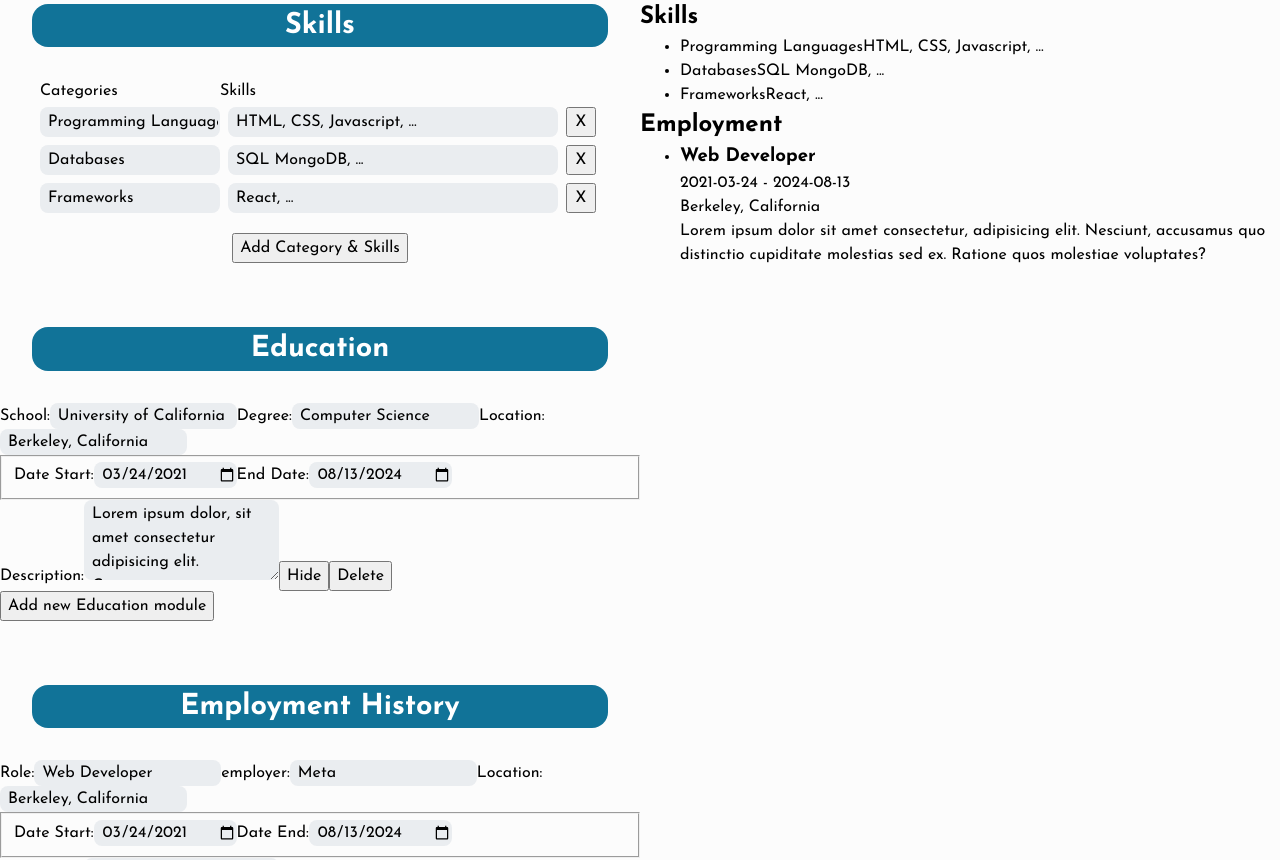
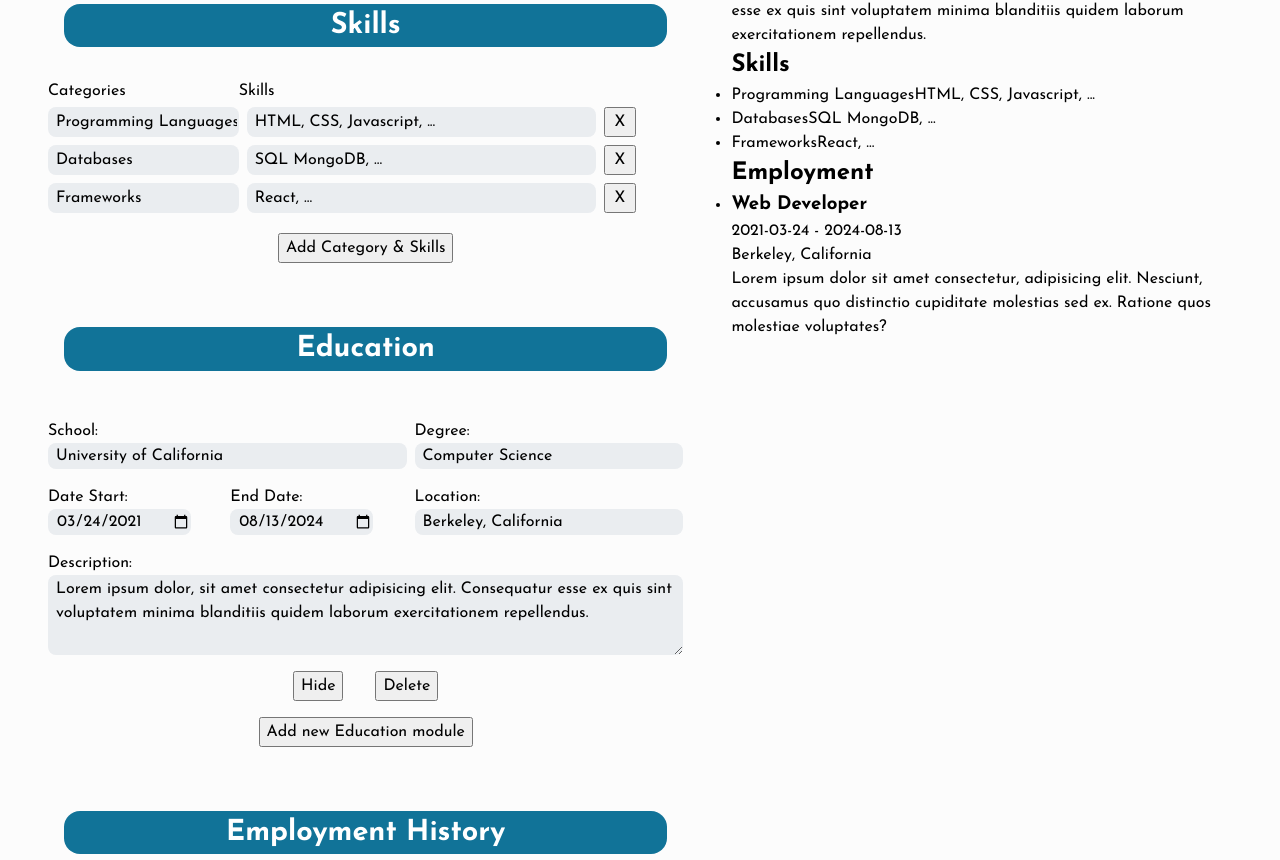
Before and after one commit to Neon-Panda/Project-CV-Application, a React (Vite) app: page / in a window 1280 px wide. Shown: the part 501-1361 px from the top of the page. Built offline with nearby package versions, Linux system fonts and the light colour scheme.

Commit message:
style: finish education section

```diff
--- a/src/components/education-history.jsx
+++ b/src/components/education-history.jsx
@@ -62,9 +62,14 @@ export default function Education({ personalEducation, setPersonalEducation }) {
 
   function createForm(individualEducation, index) {
     return (
-      <form action="" key={index}>
-        <label htmlFor={"school-" + index}>
-          School:
+      <form
+        className="personal-education-employment-form"
+        action=""
+        key={index}
+      >
+        <div className="education-employment-area">
+          <label htmlFor={"school-" + index}></label>
+          <span>School:</span>
           <input
             type="text"
             name="school"
@@ -73,9 +78,10 @@ export default function Education({ personalEducation, setPersonalEducation }) {
             value={individualEducation.school}
             onChange={(event) => changeEducation(event, index)}
           />
-        </label>
-        <label htmlFor={"degree" + index}>
-          Degree:
+        </div>
+        <div className="education-employment-area">
+          <label htmlFor={"degree" + index}></label>
+          <span>Degree:</span>
           <input
             type="text"
             name="degree"
@@ -84,9 +90,38 @@ export default function Education({ personalEducation, setPersonalEducation }) {
             value={individualEducation.degree}
             onChange={(event) => changeEducation(event, index)}
           />
-        </label>
-        <label htmlFor={"location" + index}>
-          Location:
+        </div>
+        <div className="education-employment-area">
+          <fieldset className="education-employment-dates">
+            <div className="date">
+              <label htmlFor={"dateStart" + index}></label>
+              <span>Date Start:</span>
+              <input
+                type="date"
+                name="dateStart"
+                id={"dateStart" + index}
+                placeholder="2021-03-24"
+                value={individualEducation.dateStart}
+                onChange={(event) => changeEducation(event, index)}
+              />
+            </div>
+            <div className="date">
+              <label htmlFor={"dateEnd" + index}></label>
+              <span>End Date:</span>
+              <input
+                type="date"
+                name="dateEnd"
+                id={"dateEnd" + index}
+                placeholder="2024-08-13"
+                value={individualEducation.dateEnd}
+                onChange={(event) => changeEducation(event, index)}
+              />
+            </div>
+          </fieldset>
+        </div>
+        <div className="education-employment-area">
+          <label htmlFor={"location" + index}></label>
+          <span>Location:</span>
           <input
             type="text"
             name="location"
@@ -95,33 +130,10 @@ export default function Education({ personalEducation, setPersonalEducation }) {
             value={individualEducation.location}
             onChange={(event) => changeEducation(event, index)}
           />
-        </label>
-        <fieldset>
-          <label htmlFor={"dateStart" + index}>
-            Date Start:
-            <input
-              type="date"
-              name="dateStart"
-              id={"dateStart" + index}
-              placeholder="2021-03-24"
-              value={individualEducation.dateStart}
-              onChange={(event) => changeEducation(event, index)}
-            />
-          </label>
-          <label htmlFor={"dateEnd" + index}>
-            End Date:
-            <input
-              type="date"
-              name="dateEnd"
-              id={"dateEnd" + index}
-              placeholder="2024-08-13"
-              value={individualEducation.dateEnd}
-              onChange={(event) => changeEducation(event, index)}
-            />
-          </label>
-        </fieldset>
-        <label htmlFor={"description" + index}>
-          Description:
+        </div>
+        <div className="education-employment-area">
+          <label htmlFor={"description" + index}></label>
+          <span>Description:</span>
           <textarea
             type="text"
             name="description"
@@ -130,7 +142,7 @@ export default function Education({ personalEducation, setPersonalEducation }) {
             value={individualEducation.description}
             onChange={(event) => changeEducation(event, index)}
           />
-        </label>
+          <div className="education-employment-btns">
             <button
               type="button"
               data-btn="hide"
@@ -146,15 +158,27 @@ export default function Education({ personalEducation, setPersonalEducation }) {
               {" "}
               Delete
             </button>
+          </div>
+        </div>
       </form>
     );
   }
 
   function collapsedForm(individualEducation, index) {
     return (
-      <h3 key={index}>
-        {individualEducation.school}
+      <h3 className="collapsed-content" key={index}>
+        <p className="collapsed-header">
+          <span>
+            {individualEducation.school} - {individualEducation.degree}
+          </span>
+          <span>
+            {individualEducation.dateStart} - {individualEducation.dateEnd}
+          </span>
+        </p>
+        <p>{individualEducation.location}</p>
+        <p>{individualEducation.description}</p>
 
+        <div className="education-employment-btns">
           <button
             type="button"
             data-btn="hide"
@@ -169,12 +193,13 @@ export default function Education({ personalEducation, setPersonalEducation }) {
           >
             Delete
           </button>
+        </div>
       </h3>
     );
   }
 
   return (
-    <section className="personal-education">
+    <section className="personal-education-employment">
       <h2 className="personal-input-header">Education</h2>
       {personalEducation.map((individualEducation, index) =>
         individualEducation.visible
--- a/src/components/employment-history.jsx
+++ b/src/components/employment-history.jsx
@@ -66,7 +66,7 @@ export default function Employment({
   function createForm(individualEmployment, index) {
     return (
       <form action="" key={index}>
-        <label htmlFor={"role-" + index}>
+        <label htmlFor={"role-" + index}></label>
         Role:
         <input
           type="text"
@@ -76,7 +76,6 @@ export default function Employment({
           value={individualEmployment.role}
           onChange={(event) => changeEmployment(event, index)}
         />
-        </label>
         <label htmlFor={"employer" + index}>
           employer:
           <input
@@ -177,7 +176,7 @@ export default function Employment({
   }
 
   return (
-    <section className="personal-employment">
+    <section className="personal-education-employment">
       <h2 className="personal-input-header">Employment History</h2>
       {personalEmployment.map((individualEmployment, index) =>
         individualEmployment.visible
--- a/src/styles.css
+++ b/src/styles.css
@@ -68,6 +68,10 @@ h6 {
   isolation: isolate;
 }
 
+ul {
+  padding: 0;
+}
+
 :root {
   --background-color: hsl(0, 0%, 99%);
   --accent-color-light: hsl(210, 16%, 93%);
@@ -94,7 +98,7 @@ body {
 
 .all-content {
   display: grid;
-  grid-template-columns: 1fr 1fr;
+  grid-template-columns: 2fr 1.5fr;
   font-family: Josefin Sans;
 }
 
@@ -122,6 +126,7 @@ textarea {
   display: flex;
   flex-direction: column;
   gap: 2rem;
+  margin: 0 2rem;
 }
 
 .input-section h2 {
@@ -133,7 +138,6 @@ textarea {
   display: grid;
   grid-template-columns: 1fr 1fr;
   gap: 1rem 0.5rem;
-  margin: 0 2rem;
   padding: 1rem;
 }
 
@@ -169,8 +173,63 @@ textarea {
   display: flex;
   flex-direction: column;
   gap: 1rem;
+  padding: 0 1rem;
 }
 
 .personal-skills-form > button {
   align-self: center;
 }
+
+.personal-education-employment-form {
+  display: grid;
+  grid-template-columns: 2fr 1.5fr;
+  gap: 1rem 0.5rem;
+  padding: 1rem;
+}
+
+.personal-education-employment {
+  display: flex;
+  flex-direction: column;
+}
+
+.personal-education-employment button {
+  align-self: center;
+}
+
+.personal-education-employment-form .education-employment-area:last-child {
+  grid-column: span 2;
+  display: flex;
+  flex-direction: column;
+}
+
+.education-employment-area {
+  display: flex;
+  flex-direction: column;
+}
+
+.education-employment-btns {
+  display: flex;
+  justify-content: center;
+  padding-top: 1rem;
+  gap: 2rem;
+}
+
+.education-employment-dates {
+  padding: 0;
+  border: none;
+  display: flex;
+}
+
+.collapsed-content {
+  padding: 1rem;
+  font-size: 1rem;
+  font-weight: normal;
+}
+
+.collapsed-header {
+  padding-bottom: 1rem;
+  display: flex;
+  justify-content: space-between;
+  font-size: 1.1rem;
+  font-weight: 500;
+}
```
Lines whose indentation alone changed are shown as unchanged.
